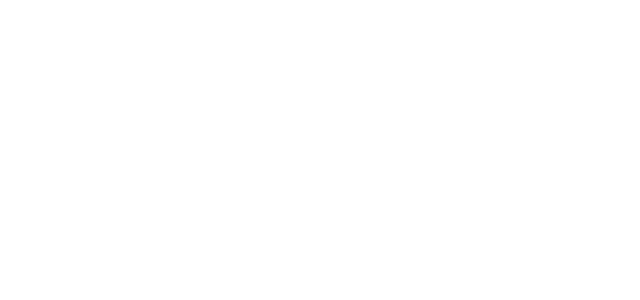
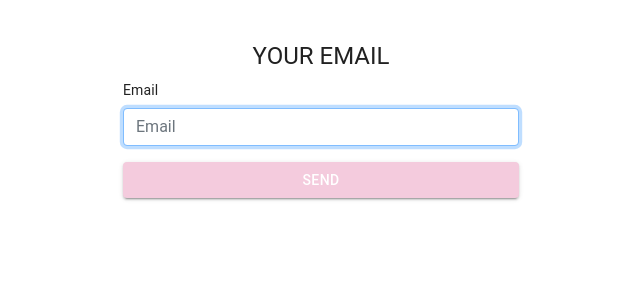
Before and after one commit to lianeddy/PWD-Parcel-2-JCWM01, a React (Create React App) app in the folder fe/: page /email in a window 1280 px wide. Shown: the top 300 px of the page, without its empty margins (319-959 px from the left). Built offline with nearby package versions, Linux system fonts and the light colour scheme.

Commit message:
PP2J_4_reset_password

```diff
--- a/fe/src/App.js
+++ b/fe/src/App.js
@@ -4,6 +4,9 @@
 import ItemsPage from "./pages/ItemsPage";
 import Register from './pages/Auth/Register/Register';
 import Login from './pages/Auth/Login/Login';
+import ResetPassword from './pages/Auth/ResetPassword/ResetPassword';
+import Verifikasi from './pages/Auth/Verifikasi/Verifikasi';
+import InputEmail from './pages/Auth/ResetPassword/InputEmail';
 
 function App() {
   return (
@@ -13,6 +16,9 @@
         <Route component={ItemsPage} path="/items/:id" />
         <Route exact component={Register} path="/register" />
         <Route exact component={Login} path="/login" />
+        <Route exact component={Verifikasi} path="/verifikasi/:token" />
+        <Route exact component={ResetPassword} path="/reset/:token" />
+        <Route exact component={InputEmail} path="/email" />
       </Switch>
      </BrowserRouter>
   );
--- a/fe/src/pages/Auth/Login/Login.jsx
+++ b/fe/src/pages/Auth/Login/Login.jsx
@@ -24,7 +24,7 @@
     },
 
     form: {
-        width: '100%', // Fix IE 11 issue.
+        width: '100%',
         marginTop: theme.spacing(1),
     },
     submit: {
@@ -59,7 +59,6 @@
                         } else {
                             const { token } = res.data;
                             localStorage.setItem("token", token);
-                            // Decode token to get user data
                             const decoded = jwt_decode(token);
                             localStorage.setItem("email", decoded.email);
                             history.push("/");
@@ -77,14 +76,6 @@
             .catch(err => {
                 alert(err);
             })
-
-
-        // console.log(input);
-        // if (input.email === 'dwi@gmail.com' && input.password === '123') {
-        //     localStorage.setItem("15emailcek", input.email);
-        // } else {
-        //     setauthlogin(true);
-        // }
     }
 
     const handleChange = (event) => {
--- /dev/null
+++ b/fe/src/pages/Auth/ResetPassword/InputEmail.jsx
@@ -0,0 +1,97 @@
+import React, { useState } from 'react';
+import Button from '@material-ui/core/Button';
+import CssBaseline from '@material-ui/core/CssBaseline';
+import FormControlLabel from '@material-ui/core/FormControlLabel';
+import Checkbox from '@material-ui/core/Checkbox';
+import Link from '@material-ui/core/Link';
+import Grid from '@material-ui/core/Grid';
+import { makeStyles } from '@material-ui/core/styles';
+import Typography from '@material-ui/core/Typography';
+
+import Container from '@material-ui/core/Container';
+import { useHistory } from 'react-router';
+import { Form } from 'react-bootstrap';
+import axios from 'axios';
+import { API_URL } from '../../../constants/API';
+import jwt_decode from 'jwt-decode';
+
+
+const useStyles = makeStyles((theme) => ({
+    paper: {
+        display: 'flex',
+        flexDirection: 'column',
+        alignItems: 'center'
+    },
+
+    form: {
+        width: '100%',
+        marginTop: theme.spacing(1),
+    },
+    submit: {
+        margin: theme.spacing(3, 0, 2),
+        backgroundColor: "#92E3A9",
+        color: "white"
+    },
+}));
+
+const InputEmail = () => {
+    const [authlogin, setauthlogin] = useState(false);
+    const classes = useStyles();
+    const [input, setInput] = useState({ email: "", password: "" });
+
+    const history = useHistory();
+    const handleSubmit = (event) => {
+        event.preventDefault();
+
+        axios.post(`${API_URL}/user/sharereset`, {
+            email: input.email
+        })
+            .then(res => {
+                alert("please check your email")
+                window.location.href = "/login";
+            })
+            .catch(err => {
+                alert(err);
+            })
+    }
+    const handleChange = (event) => {
+        let value = event.target.value
+        let name = event.target.name
+        switch (name) {
+            case "email": {
+                setInput({ ...input, email: value })
+                break;
+            }
+            default: { break; }
+        }
+    }
+
+    return (
+        <div style={{ backgroundColor: "white", height: "100vh" }}>
+            <Container component="main" maxWidth="xs" >
+                <CssBaseline />
+                <div className={classes.paper}>
+                    <div style={{ marginTop: "10%" }}>
+                        <Typography component="h1" variant="h5">
+                            YOUR EMAIL
+                        </Typography>
+                    </div>
+
+                    <Form className={classes.form} onSubmit={handleSubmit}>
+                        <Form.Group className="mb-3" controlId="formBasicEmail">
+                            <Form.Label>Email</Form.Label>
+                            <Form.Control type="email" placeholder="Email" onChange={handleChange}
+                                name="email"
+                                autoComplete="email"
+                                autoFocus
+                                value={input.email} />
+                        </Form.Group>
+                        <Button type="submit" fullWidth variant="contained" style={{ backgroundColor: "#F4CBDD", color: "white", marginBottom: "10px" }}>SEND</Button>
+                    </Form>
+                </div>
+            </Container >
+        </div>
+    );
+};
+
+export default InputEmail;
--- /dev/null
+++ b/fe/src/pages/Auth/ResetPassword/ResetPassword.jsx
@@ -0,0 +1,108 @@
+import React, { useState } from 'react';
+import Button from '@material-ui/core/Button';
+import CssBaseline from '@material-ui/core/CssBaseline';
+import FormControlLabel from '@material-ui/core/FormControlLabel';
+import Checkbox from '@material-ui/core/Checkbox';
+import Link from '@material-ui/core/Link';
+import Grid from '@material-ui/core/Grid';
+import { makeStyles } from '@material-ui/core/styles';
+import Typography from '@material-ui/core/Typography';
+
+import Container from '@material-ui/core/Container';
+import { useHistory } from 'react-router';
+import { Form } from 'react-bootstrap';
+import axios from 'axios';
+import { API_URL } from '../../../constants/API';
+import jwt_decode from 'jwt-decode';
+
+
+const useStyles = makeStyles((theme) => ({
+    paper: {
+        display: 'flex',
+        flexDirection: 'column',
+        alignItems: 'center'
+    },
+
+    form: {
+        width: '100%',
+        marginTop: theme.spacing(1),
+    },
+    submit: {
+        margin: theme.spacing(3, 0, 2),
+        backgroundColor: "#92E3A9",
+        color: "white"
+    },
+}));
+
+const ResetPassword = (props) => {
+    console.log(props.match.params.token);
+
+
+    const [authlogin, setauthlogin] = useState(false);
+    const classes = useStyles();
+    const [input, setInput] = useState({ email: "", password: "" });
+
+    const history = useHistory();
+    const handleSubmit = (event) => {
+        event.preventDefault();
+
+        const decoded = jwt_decode(props.match.params.token);
+        axios.put('http://localhost:8080/user/reset', {
+            email: decoded.email,
+            password: input.password
+        })
+            .then(res => {
+                alert("reset berhasil");
+                window.location.href = "/login";
+            })
+            .catch(err => {
+                alert('gagal');
+            })
+    }
+
+    const handleChange = (event) => {
+        let value = event.target.value
+        let name = event.target.name
+        switch (name) {
+            case "password": {
+                setInput({ ...input, password: value })
+                break;
+            }
+            default: { break; }
+        }
+    }
+    const handleClose = () => {
+        setauthlogin(false);
+        window.location.reload();
+    }
+    return (
+        <div style={{ backgroundColor: "white", height: "100vh" }}>
+            <Container component="main" maxWidth="xs" >
+                <CssBaseline />
+                <div className={classes.paper}>
+                    <div style={{ marginTop: "10%" }}>
+                        <Typography component="h1" variant="h5">
+                            RESET PASSWORD
+                        </Typography>
+                    </div>
+
+                    <Form className={classes.form} onSubmit={handleSubmit}>
+
+                        <Form.Group className="mb-3" controlId="formBasicPassword">
+                            <Form.Label>New Password</Form.Label>
+                            <Form.Control type="password" placeholder="Password" onChange={handleChange}
+                                name="password"
+                                label="Password"
+                                type="password"
+                                autoComplete="current-password"
+                                value={input.password} />
+                        </Form.Group>
+                        <Button type="submit" fullWidth variant="contained" style={{ backgroundColor: "#F4CBDD", color: "white", marginBottom: "10px" }}>RESET</Button>
+                    </Form>
+                </div>
+            </Container >
+        </div>
+    );
+};
+
+export default ResetPassword;
--- /dev/null
+++ b/fe/src/pages/Auth/Verifikasi/Verifikasi.jsx
@@ -0,0 +1,25 @@
+import React from 'react';
+import axios from 'axios';
+import jwt_decode from 'jwt-decode';
+
+const kasi = (props) => {
+    console.log(props.match.params.token);
+    const decoded = jwt_decode(props.match.params.token);
+    axios.put('http://localhost:8080/user/ed', {
+        email: decoded.email
+    })
+        .then(res => {
+            console.log("kasi berhasil");
+            window.location.href = "/login";
+        })
+        .catch(err => {
+            alert('gagal');
+        })
+    return (
+        <div>
+
+        </div>
+    );
+};
+
+export default kasi;
```
Also changed, not shown: 2 other files (tests, documents, lock files or other folders).
